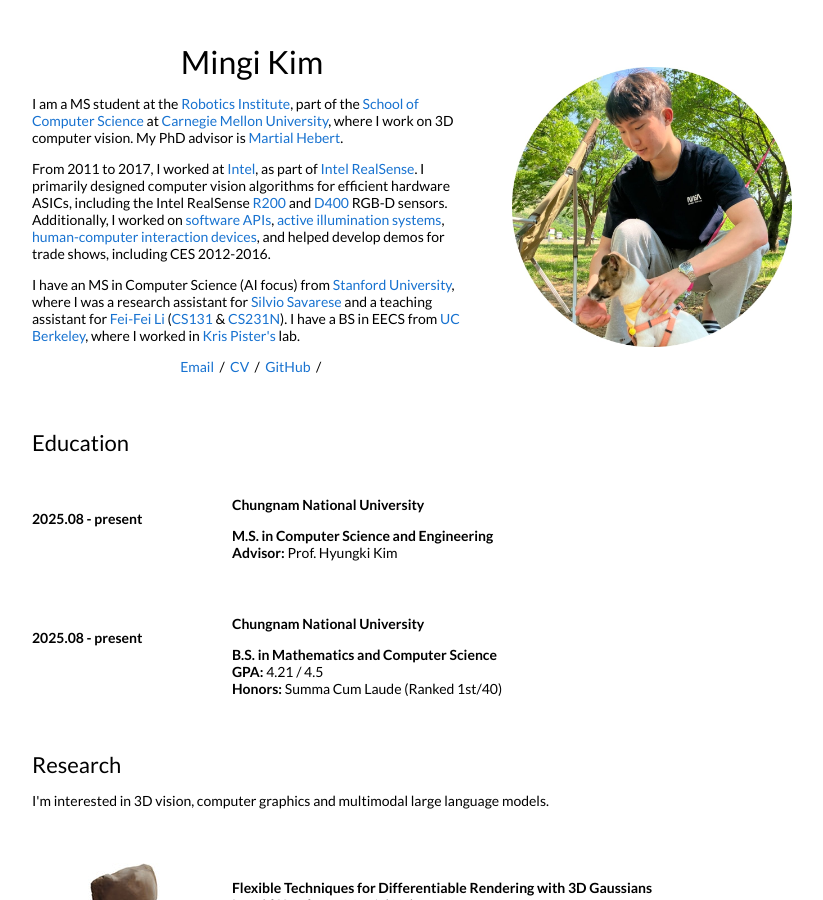
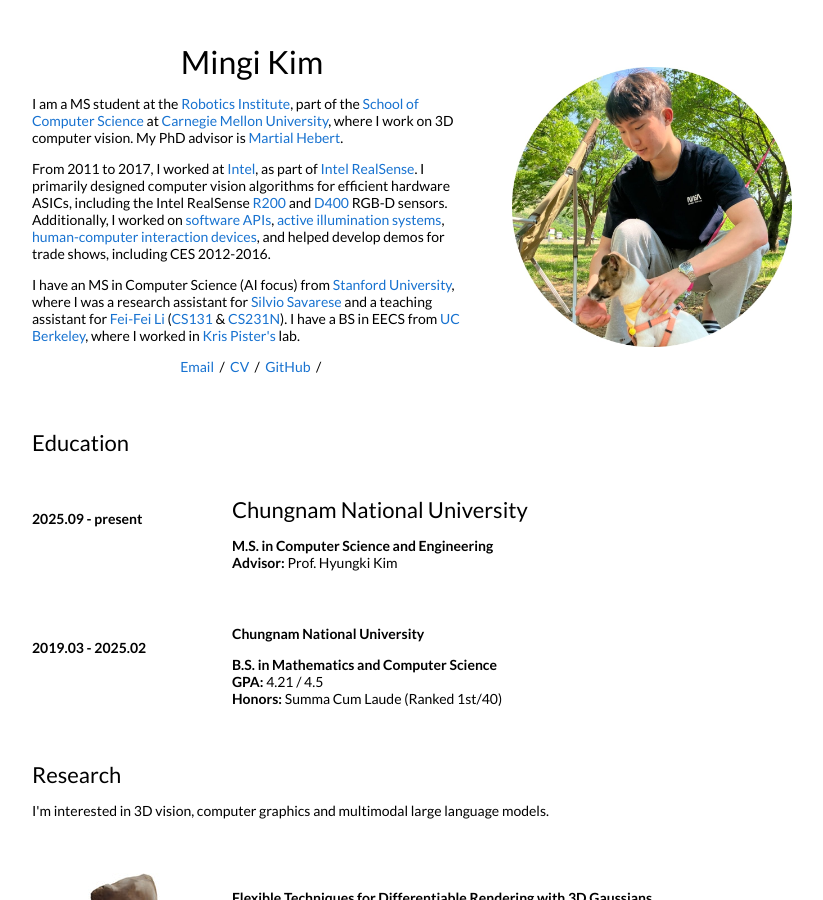
Before and after one commit to mingikim1/mingikim1.github.io, a Jekyll site: the page built from _posts/2023-08-28-3dgaussians.markdown, in a window 1280 px wide and 900 px high. Shown: the whole window, without its empty margins (228-1051 px from the left). Built offline with Jekyll 4.4.1, drawn with Linux system fonts in a browser that asks for light colours.

Commit message:
Update default.html

```diff
--- a/_layouts/default.html
+++ b/_layouts/default.html
@@ -65,10 +65,10 @@
 
             <tr>
               <td style="padding:2.5%;width:25%;vertical-align:top;min-width:120px">
-                <p style="font-weight:bold;">2025.08 - present</p>
+                <p style="font-weight:bold;">2025.09 - present</p>
               </td>
               <td style="padding:2.5%;width:75%;vertical-align:top">
-                <h3>Chungnam National University</h3>
+                <h2>Chungnam National University</h2>
                 <p>
                   <strong>M.S. in Computer Science and Engineering</strong><br>
                   <strong>Advisor: </strong>Prof. Hyungki Kim
@@ -78,7 +78,7 @@
 
             <tr>
               <td style="padding:2.5%;width:25%;vertical-align:top;min-width:120px">
-                <p style="font-weight:bold;">2025.08 - present</p>
+                <p style="font-weight:bold;">2019.03 - 2025.02</p>
               </td>
               <td style="padding:2.5%;width:75%;vertical-align:top">
                 <h3>Chungnam National University</h3>
```
